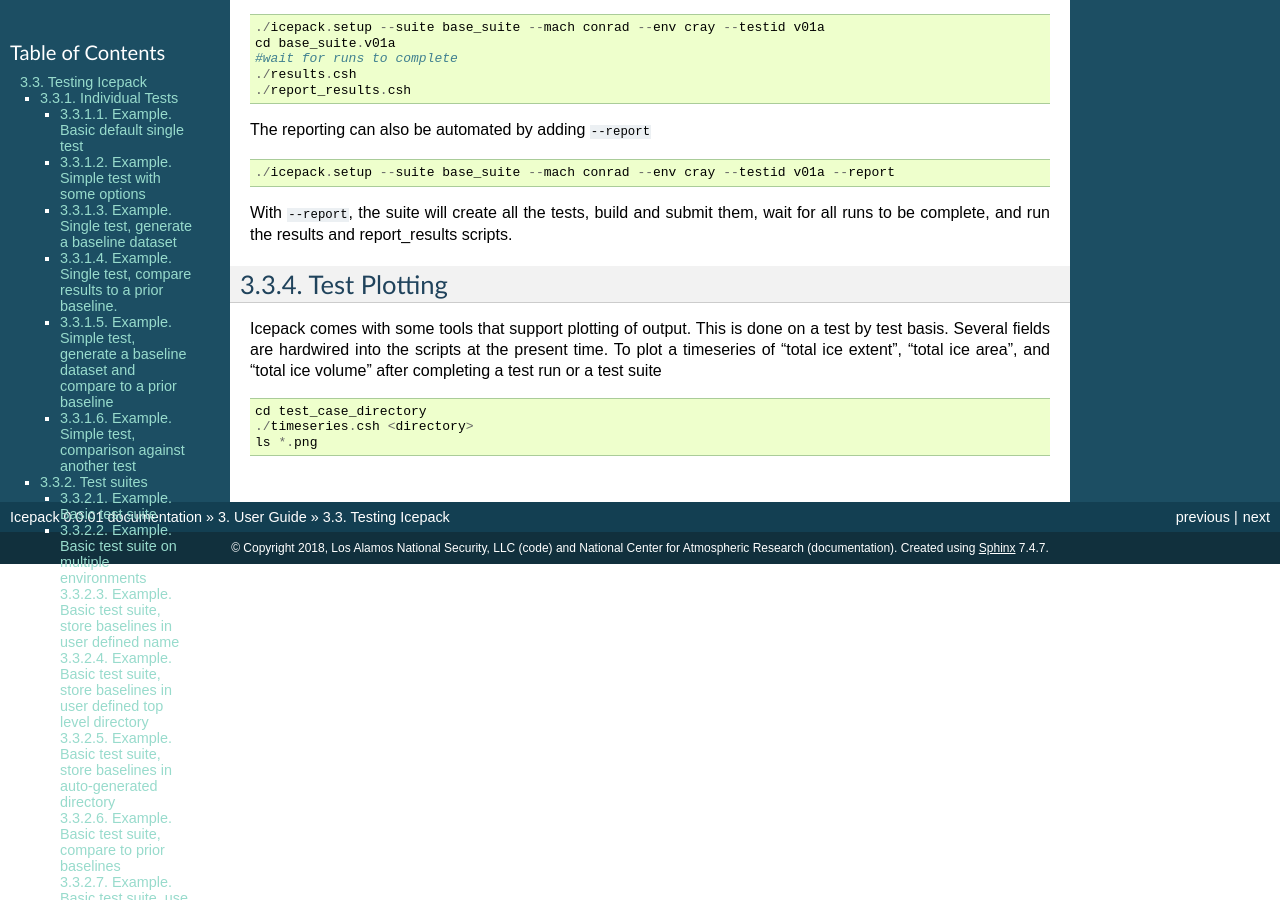
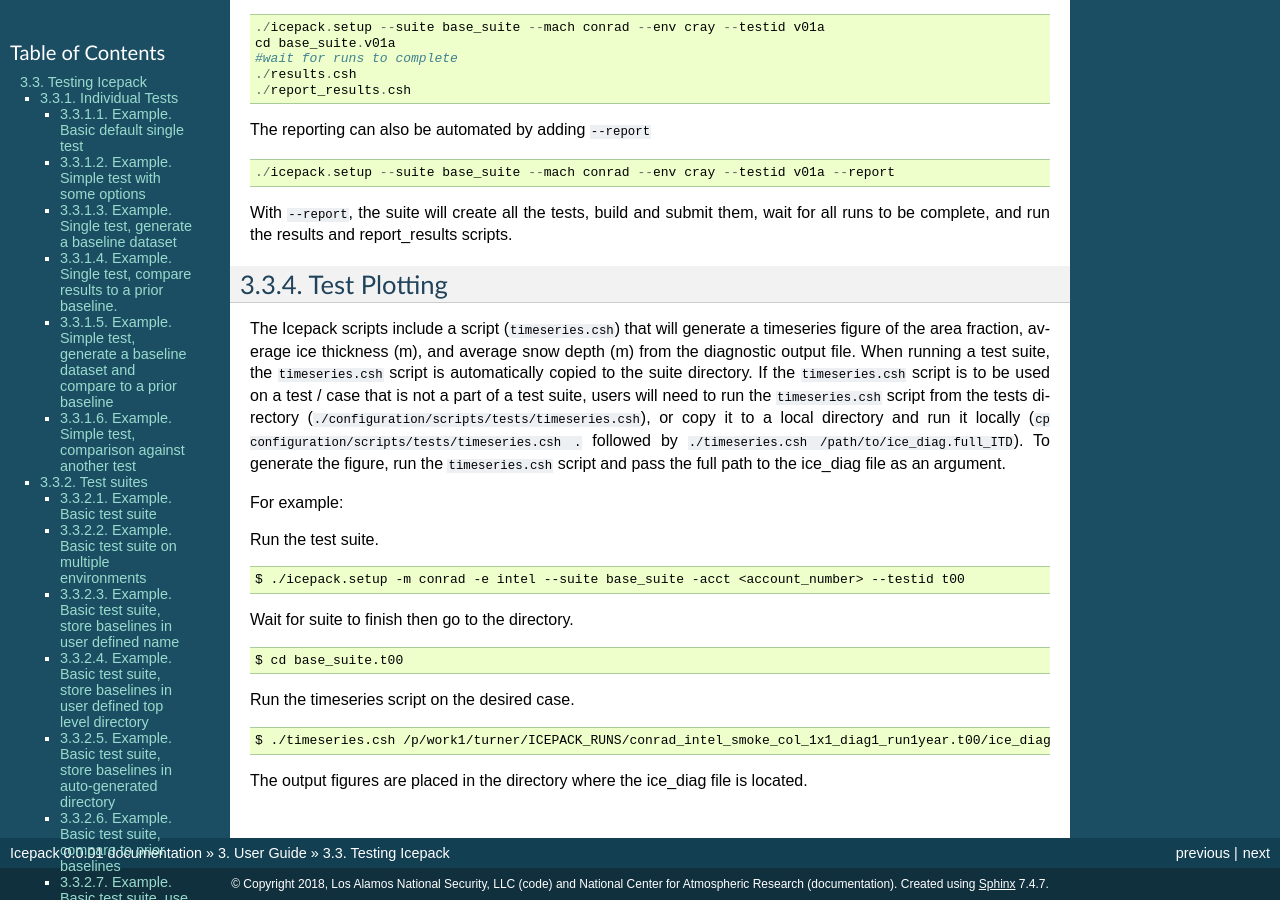
Before and after one commit to CICE-Consortium/Icepack, a Sphinx documentation site: the page built from doc/source/user_guide/ug_testing.rst, in a window 1280 px wide and 900 px high, scrolled down 7594 px. Built offline with Sphinx 7.4.7, drawn with Linux system fonts in a browser that asks for light colours.

Commit message:
Update to documentation user guide and bgc

```diff
--- a/doc/source/developer_guide/index.rst
+++ b/doc/source/developer_guide/index.rst
@@ -16,3 +16,4 @@ Developer Guide
    dg_driver.rst
    dg_scripts.rst
    dg_adding_tracers.rst
+   dg_documentation.rst
--- a/doc/source/user_guide/ug_testing.rst
+++ b/doc/source/user_guide/ug_testing.rst
@@ -470,17 +470,33 @@ The reporting can also be automated by adding ``--report``
 With ``--report``, the suite will create all the tests, build and submit them,
 wait for all runs to be complete, and run the results and report_results scripts.
 
+.. _testplotting:
 
 Test Plotting
 ----------------
 
-Icepack comes with some tools that support plotting of output.
-This is done on a test by test basis.  Several fields are hardwired
-into the scripts at the present time.
-To plot a timeseries of "total ice extent", "total ice area", and "total ice volume"
-after completing a test run or a test suite
-::
+The Icepack scripts include a script (``timeseries.csh``) that will generate a timeseries figure of
+the area fraction, average ice thickness (m), and average snow depth (m) from the diagnostic output file.
+When running a test suite, the ``timeseries.csh`` script is automatically copied to the suite directory.
+If the ``timeseries.csh`` script is to be used on a test / case that is not a part of a test suite,
+users will need to run the ``timeseries.csh`` script from the tests directory
+(``./configuration/scripts/tests/timeseries.csh``), or copy it to a local directory and run it
+locally (``cp configuration/scripts/tests/timeseries.csh .`` followed by
+``./timeseries.csh /path/to/ice_diag.full_ITD``).  To generate the figure, run the ``timeseries.csh``
+script and pass the full path to the ice_diag file as an argument.
 
-  cd test_case_directory
-  ./timeseries.csh <directory>
-  ls *.png
+For example:
+
+Run the test suite. ::
+
+$ ./icepack.setup -m conrad -e intel --suite base_suite -acct <account_number> --testid t00
+
+Wait for suite to finish then go to the directory. ::
+
+$ cd base_suite.t00
+
+Run the timeseries script on the desired case. ::
+
+$ ./timeseries.csh /p/work1/turner/ICEPACK_RUNS/conrad_intel_smoke_col_1x1_diag1_run1year.t00/ice_diag.full_ITD
+
+The output figures are placed in the directory where the ice_diag file is located.
```
Also changed, not shown: README.md (+7 -6 lines), doc/source/developer_guide/dg_documentation.rst (added, +261 -0 lines), doc/source/science_guide/sg_bgc.rst (+3 -5 lines), doc/source/user_guide/ug_case_settings.rst (+6 -4 lines).
